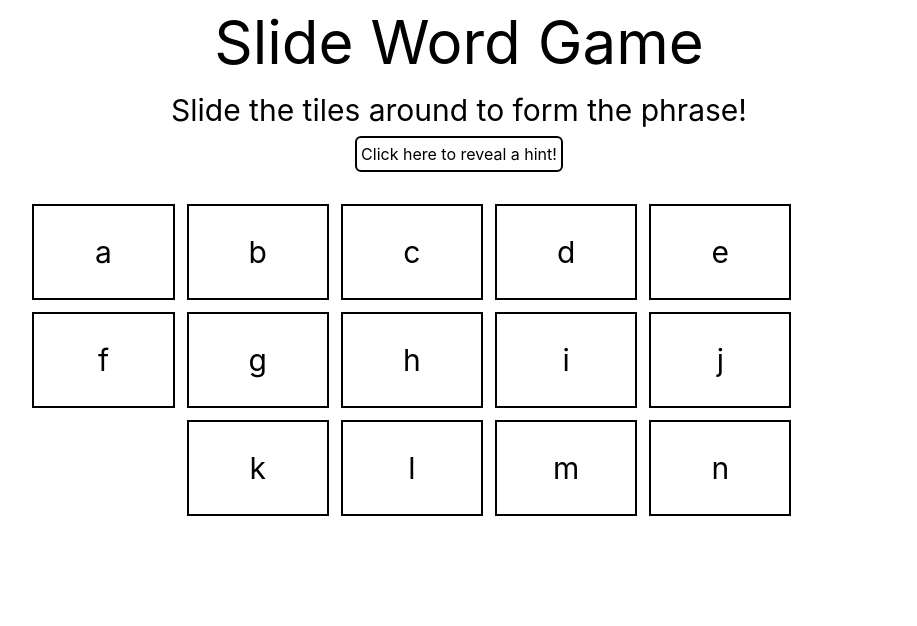
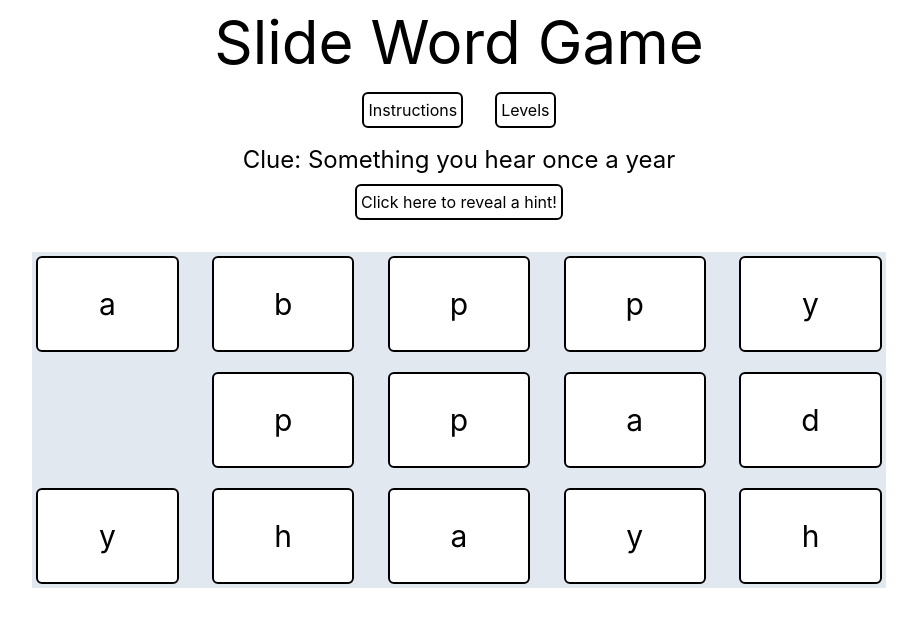
Before and after one commit to troytomasch/SlideWordGame, a React (Create React App) app: page / in a window 1280 px wide. Shown: the top 626 px of the page, without its empty margins (181-1098 px from the left). Built offline with nearby package versions, Linux system fonts and the light colour scheme.

Commit message:
Added a bunch more features
- Solved puzzles
- Levels
- Instructions

```diff
--- /dev/null
+++ b/src/components/Buttons.jsx
@@ -0,0 +1,40 @@
+import React, { useState } from "react";
+import Instructions from "./Instructions";
+import Levels from "./Levels";
+
+const Buttons = ({ setLevel }) => {
+  const [openLevels, setOpenLevels] = useState(false);
+  const [openInstructions, setOpenInstructions] = useState(false);
+
+  return (
+    <div>
+      <div className="flex flex-row gap-4">
+        <button
+          onClick={() => {
+            setOpenInstructions((current) => !current);
+          }}
+          className="border-2 border-black rounded-md p-1 m-2"
+        >
+          Instructions
+        </button>
+        <button
+          onClick={() => {
+            setOpenLevels((current) => !current);
+          }}
+          className="border-2 border-black rounded-md p-1 m-2"
+        >
+          Levels
+        </button>
+      </div>
+
+      <Instructions show={openInstructions} toggleModal={setOpenInstructions} />
+      <Levels
+        show={openLevels}
+        setLevel={setLevel}
+        toggleModal={setOpenLevels}
+      />
+    </div>
+  );
+};
+
+export default Buttons;
--- a/src/components/Grid.jsx
+++ b/src/components/Grid.jsx
@@ -1,33 +1,80 @@
-import React, { useState } from "react";
+import React, { useEffect, useState } from "react";
 import Tile from "./Tile";
 import { moveTile } from "../helpers/moveTile";
+import { grids } from "../helpers/grids";
+import { randomizeGrid } from "../helpers/randomizeGrid";
+import { checkGrid } from "../helpers/checkGrid";
 
-const Grid = () => {
-  const [grid, setGrid] = useState([
-    ["a", "b", "c", "d", "e"],
-    ["f", "g", "h", "i", "j"],
-    ["_", "k", "l", "m", "n"],
-  ]);
+const Grid = ({ level }) => {
+  let finalGrid = grids[level][0];
+  const [grid, setGrid] = useState(randomizeGrid(finalGrid));
+  const [correct, setCorrect] = useState(false);
 
-  const updateGrid = (letter) => {
-    let newGrid = moveTile(letter, grid);
+  useEffect(() => {
+    setGrid(randomizeGrid(finalGrid));
+    setCorrect(false);
+  }, [level]);
+
+  const updateGrid = (letter, row, column) => {
+    if (correct) {
+      return;
+    }
+    let newGrid = moveTile(letter, grid, row, column);
     let updatedGrid = [];
     for (let i of newGrid) {
       updatedGrid.push(i);
     }
     setGrid(updatedGrid);
+    if (checkGrid(updatedGrid, finalGrid)) {
+      setCorrect(true);
+    }
   };
 
+  let column = -1;
+
   return (
-    <div className="flex flex-row flex-wrap w-2/3 gap-3 m-8">
+    <div className="flex flex-row flex-wrap justify-between w-2/3 gap-3 m-8 bg-slate-200">
       {grid[0].map((letter) => {
-        return <Tile letter={letter} key={letter} update={updateGrid} />;
+        column++;
+        return (
+          <Tile
+            letter={letter}
+            update={updateGrid}
+            row={0}
+            column={column}
+            correct={correct}
+          />
+        );
       })}
       {grid[1].map((letter) => {
-        return <Tile letter={letter} key={letter} update={updateGrid} />;
+        if (column === 4) {
+          column = -1;
+        }
+        column++;
+        return (
+          <Tile
+            letter={letter}
+            update={updateGrid}
+            row={1}
+            column={column}
+            correct={correct}
+          />
+        );
       })}
       {grid[2].map((letter) => {
-        return <Tile letter={letter} key={letter} update={updateGrid} />;
+        if (column === 4) {
+          column = -1;
+        }
+        column++;
+        return (
+          <Tile
+            letter={letter}
+            update={updateGrid}
+            row={2}
+            column={column}
+            correct={correct}
+          />
+        );
       })}
     </div>
   );
--- a/src/components/Hint.jsx
+++ b/src/components/Hint.jsx
@@ -1,15 +1,18 @@
-import React, { useState } from "react";
+import React, { useEffect, useState } from "react";
 
-const Hint = (props) => {
+const Hint = ({ hint, level }) => {
   const [showHint, setShowHint] = useState(false);
-  const hint = props.hint;
   let displayHint = null;
   if (showHint) {
     displayHint = <h3>{hint}</h3>;
   }
 
+  useEffect(() => {
+    setShowHint(false);
+  }, [level]);
+
   return (
-    <div className="flex flex-col items-center gap-2">
+    <div className="flex flex-row items-center gap-2">
       <button
         onClick={() => {
           setShowHint(true);
--- a/src/components/Home.jsx
+++ b/src/components/Home.jsx
@@ -1,16 +1,19 @@
-import React from "react";
+import React, { useState } from "react";
 import Hint from "./Hint";
 import Grid from "./Grid";
+import { grids } from "../helpers/grids";
+import Buttons from "./Buttons";
 
 const Home = () => {
+  const [level, setLevel] = useState(0);
+
   return (
     <div className="flex flex-col items-center">
-      <h1 className="text-6xl text-center m-3">Slide Word Game</h1>
-      <h2 className="text-3xl text-center m-2">
-        Slide the tiles around to form the phrase!
-      </h2>
-      <Hint hint={"Here's a hint"} />
-      <Grid />
+      <h1 className="text-6xl m-3">Slide Word Game</h1>
+      <Buttons setLevel={setLevel} />
+      <h2 className="text-2xl m-2">Clue: {grids[level][1]}</h2>
+      <Hint hint={grids[level][2]} level={level} />
+      <Grid level={level} />
     </div>
   );
 };
--- /dev/null
+++ b/src/components/Instructions.jsx
@@ -0,0 +1,35 @@
+const Instructions = ({ show, toggleModal }) => {
+  if (!show) {
+    return null;
+  }
+
+  return (
+    <>
+      <div className="justify-center items-center flex overflow-x-hidden overflow-y-auto fixed inset-0 z-50 outline-none focus:outline-none">
+        <div className="relative w-auto my-6 mx-auto max-w-3xl bg-white border-2 rounded-lg shadow-lg">
+          <h3 className="text-3xl font-semibold mx-4 my-6">Instructions</h3>
+          <p className="text-black text-lg leading-relaxed relative m-6 flex-auto">
+            Move the letters of the slide puzzle around to form the phrase. The
+            phrase will always be two five letter words followed by a four
+            letter word and a blank space in the bottom right corner. Some of
+            the words could be abbreviations. The hint will give you an
+            additional clue if you're stuck. The puzzle will light up green when
+            you're correct. Enjoy!
+          </p>
+          <div className="flex items-center justify-center my-3">
+            <button
+              className="text-black text-md px-6 py-3 rounded shadow hover:shadow-lg outline-none focus:outline-none"
+              type="button"
+              onClick={() => toggleModal(false)}
+            >
+              Let's go
+            </button>
+          </div>
+        </div>
+      </div>
+      <div className="opacity-25 fixed inset-0 z-40 bg-black"></div>
+    </>
+  );
+};
+
+export default Instructions;
--- /dev/null
+++ b/src/components/Levels.jsx
@@ -0,0 +1,52 @@
+import React from "react";
+import { grids } from "../helpers/grids";
+
+const Levels = ({ show, setLevel, toggleModal }) => {
+  if (!show) {
+    return null;
+  }
+  let level = -1;
+
+  return (
+    <>
+      <div className="justify-center items-center flex overflow-x-hidden overflow-y-auto fixed inset-0 z-50 outline-none focus:outline-none">
+        <div className="w-auto my-6 mx-auto max-w-3xl bg-white border-2 rounded-lg shadow-lg">
+          <h2 className="text-3xl font-semibold mx-4 my-6">Levels</h2>
+          <h3 className="text-black text-lg leading-relaxed relative m-6 flex-auto">
+            Select a level:
+          </h3>
+          <div className="flex flex-wrap flex-row m-4 gap-2">
+            {grids.map((grid) => {
+              level++;
+              return (
+                <button
+                  className="text-black text-md px-4 py-2 rounded shadow hover:shadow-lg outline-none focus:outline-none"
+                  type="button"
+                  onClick={() => {
+                    setLevel(grid[4]);
+                    toggleModal(false);
+                  }}
+                  key={grid[1]}
+                >
+                  {grid[3]}
+                </button>
+              );
+            })}
+          </div>
+          <div className="flex items-center justify-center mt-10 my-2">
+            <button
+              className="text-red-600 text-md px-6 py-3 rounded shadow hover:shadow-lg outline-none focus:outline-none"
+              type="button"
+              onClick={() => toggleModal(false)}
+            >
+              Close
+            </button>
+          </div>
+        </div>
+      </div>
+      <div className="opacity-25 fixed inset-0 z-40 bg-black"></div>
+    </>
+  );
+};
+
+export default Levels;
--- a/src/components/Tile.jsx
+++ b/src/components/Tile.jsx
@@ -1,18 +1,23 @@
 import React from "react";
 
-const Tile = (props) => {
-  const letter = props.letter;
-  const update = props.update;
+const Tile = ({ letter, update, correct, row, column }) => {
+  let background = "bg-white";
 
   if (letter === "_") {
-    return <div className="w-1/6 h-24"></div>;
+    return <div className="w-1/6 h-24 m-1"></div>;
   }
+
+  if (correct) {
+    background = "bg-green-500";
+  }
+
+  let style = `w-1/6 h-24 border-2 border-black flex items-center justify-center flex-row hover:cursor-pointer ${background} rounded-md m-1`;
 
   return (
     <div
-      className="w-1/6 h-24 border-2 border-black flex items-center justify-center flex-row hover:cursor-pointer"
+      className={style}
       onClick={() => {
-        update(letter);
+        update(letter, row, column);
       }}
     >
       <h1 className="text-3xl">{letter}</h1>
--- a/src/helpers/checkGrid.js
+++ b/src/helpers/checkGrid.js
@@ -1,11 +1,17 @@
-import { randomizeGrid } from "./randomizeGrid";
+const checkGrid = (grid1, grid2) => {
+  for (let i = 0; i < 3; i++) {
+    for (let j = 0; j < 5; j++) {
+      if (grid1[i][j] === grid2[i][j]) {
+        continue;
+      } else {
+        return false;
+      }
+    }
+  }
 
-let grid = [
-  ["h", "a", "p", "p", "y"],
-  ["h", "a", "p", "p", "y"],
-  ["b", "d", "a", "y", "_"],
-];
+  return true;
+};
 
-let newGrid = randomizeGrid(grid);
-
-console.log(newGrid);
+module.exports = {
+  checkGrid,
+};
--- a/src/helpers/grids.js
+++ b/src/helpers/grids.js
@@ -2,7 +2,6 @@
 // Final grid
 
 const grids = [
-  [
   [
     [
       ["h", "a", "p", "p", "y"],
@@ -11,21 +10,33 @@ const grids = [
     ],
     "Something you hear once a year",
     "The first two words are the same",
-    ],
+    "Getting started",
+    0,
   ],
   [
-    ["a", "b", "c", "d", "e"],
-    ["f", "g", "h", "i", "j"],
-    ["_", "k", "l", "m", "n"],
+    [
+      ["c", "l", "i", "m", "b"],
+      ["m", "o", "u", "n", "t"],
+      ["h", "o", "o", "d", "_"],
+    ],
+    "Instructions to go out and exercise",
+    "This one includes a monument in Oregon",
+    "Take a hike",
+    1,
   ],
   [
-    ["a", "b", "c", "d", "e"],
-    ["f", "g", "h", "i", "j"],
-    ["_", "k", "l", "m", "n"],
+    [
+      ["h", "a", "p", "p", "y"],
+      ["h", "a", "p", "p", "y"],
+      ["b", "d", "a", "y", "_"],
     ],
-  [
-    ["a", "b", "c", "d", "e"],
-    ["f", "g", "h", "i", "j"],
-    ["_", "k", "l", "m", "n"],
+    "What",
+    "What",
+    "What",
+    2,
   ],
 ];
+
+module.exports = {
+  grids,
+};
--- a/src/helpers/moveTile.js
+++ b/src/helpers/moveTile.js
@@ -1,17 +1,12 @@
-const moveTile = (letter, grid) => {
-  let row = 0;
-  let column = 0;
+const moveTile = (letter, grid, row, column) => {
   let blankRow = 0;
   let blankCol = 0;
   for (let i = 0; i < grid.length; i++) {
     for (let j = 0; j < grid[0].length; j++) {
-      if (grid[i][j] === letter) {
-        row = i;
-        column = j;
-      }
       if (grid[i][j] === "_") {
         blankRow = i;
         blankCol = j;
+        break;
       }
     }
   }
--- a/src/helpers/randomizeGrid.js
+++ b/src/helpers/randomizeGrid.js
@@ -1,25 +1,23 @@
 const randomizeGrid = (grid) => {
   let randomOrder = [];
-  for (let i = 0; i < 14; i++) {
-    let random = Math.floor(Math.random() * 14);
+  for (let i = 0; i < 15; i++) {
+    let random = Math.floor(Math.random() * 15);
     while (randomOrder.includes(random)) {
-      random = Math.floor(Math.random() * 14);
+      random = Math.floor(Math.random() * 15);
     }
     randomOrder.push(random);
   }
-  console.log(randomOrder);
 
   let count = 0;
   let newGrid = [[], [], []];
   for (let i of randomOrder) {
-    i++;
     let row = 0;
     let col = 0;
     while (i > 4) {
       row++;
       i -= 5;
     }
-    while (i >= 0) {
+    while (i > 0) {
       col++;
       i--;
     }
```
Also changed, not shown: src/components/Correct.jsx (added). Lines whose indentation alone changed are shown as unchanged.
